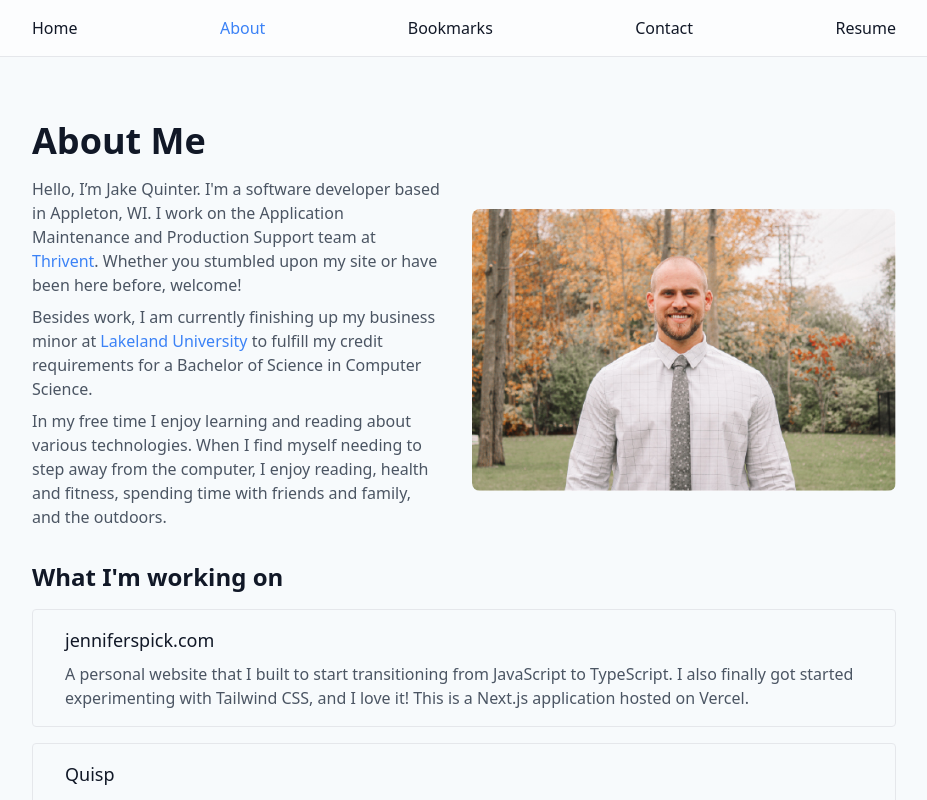
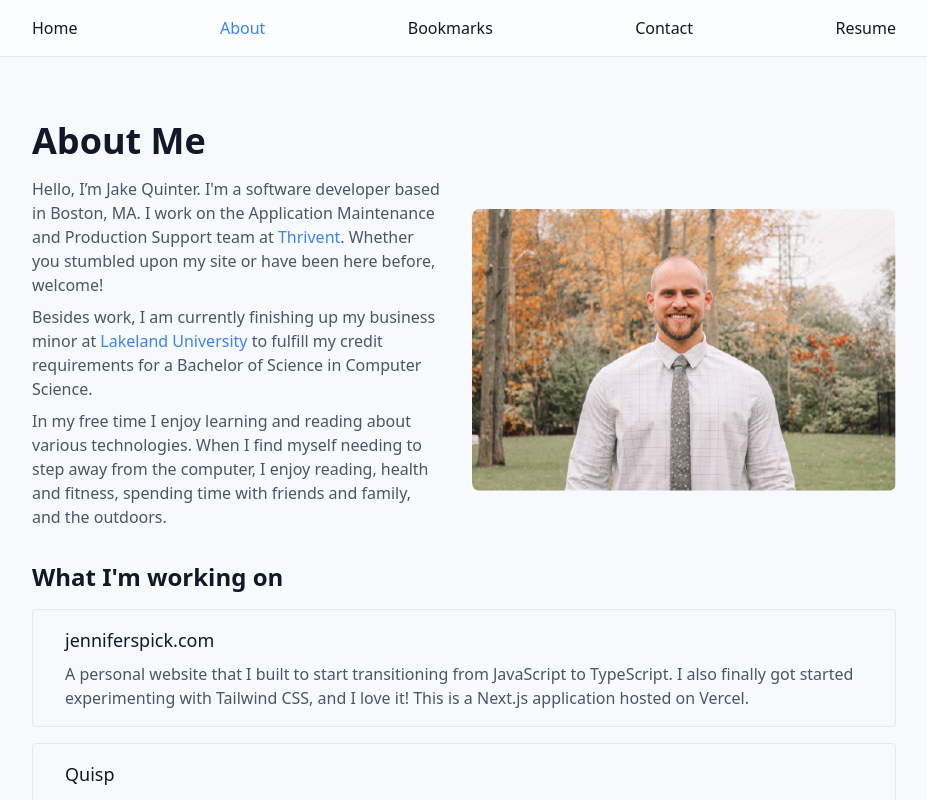
Before and after one commit to jakequinter/jakequinter.io, a Next.js app: page /about in a window 1280 px wide. Shown: the whole page, without its empty margins (176-1103 px from the left). Built offline with nearby package versions, Linux system fonts and the light colour scheme; no server answers.

Commit message:
updated city on about page

```diff
--- a/pages/about.js
+++ b/pages/about.js
@@ -27,8 +27,8 @@ const About = () => {
       <div className="grid gap-4 sm:grid-cols-1 md:grid-cols-2">
         <div className="pr-4">
           <p>
-            Hello, I’m Jake Quinter. I'm a software developer based in Appleton,
-            WI. I work on the Application Maintenance and Production Support
+            Hello, I’m Jake Quinter. I'm a software developer based in Boston,
+            MA. I work on the Application Maintenance and Production Support
             team at{' '}
             <a
               className="text-blue-500"
```
